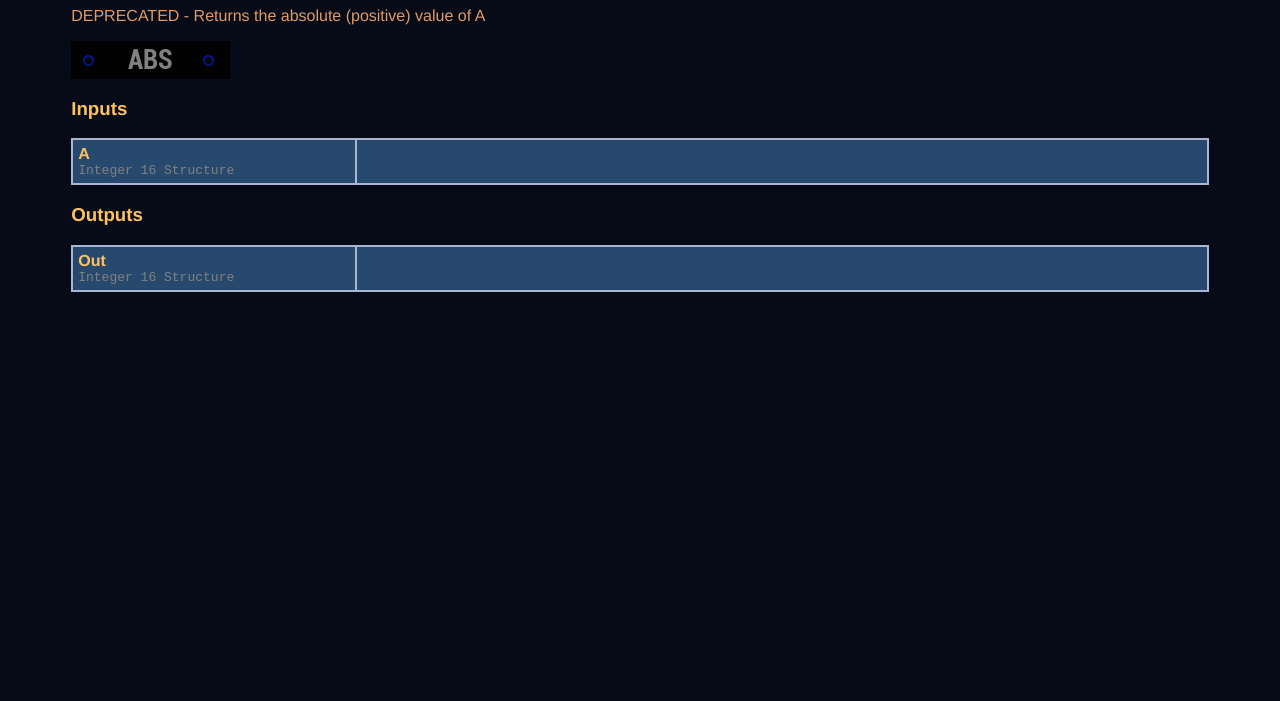
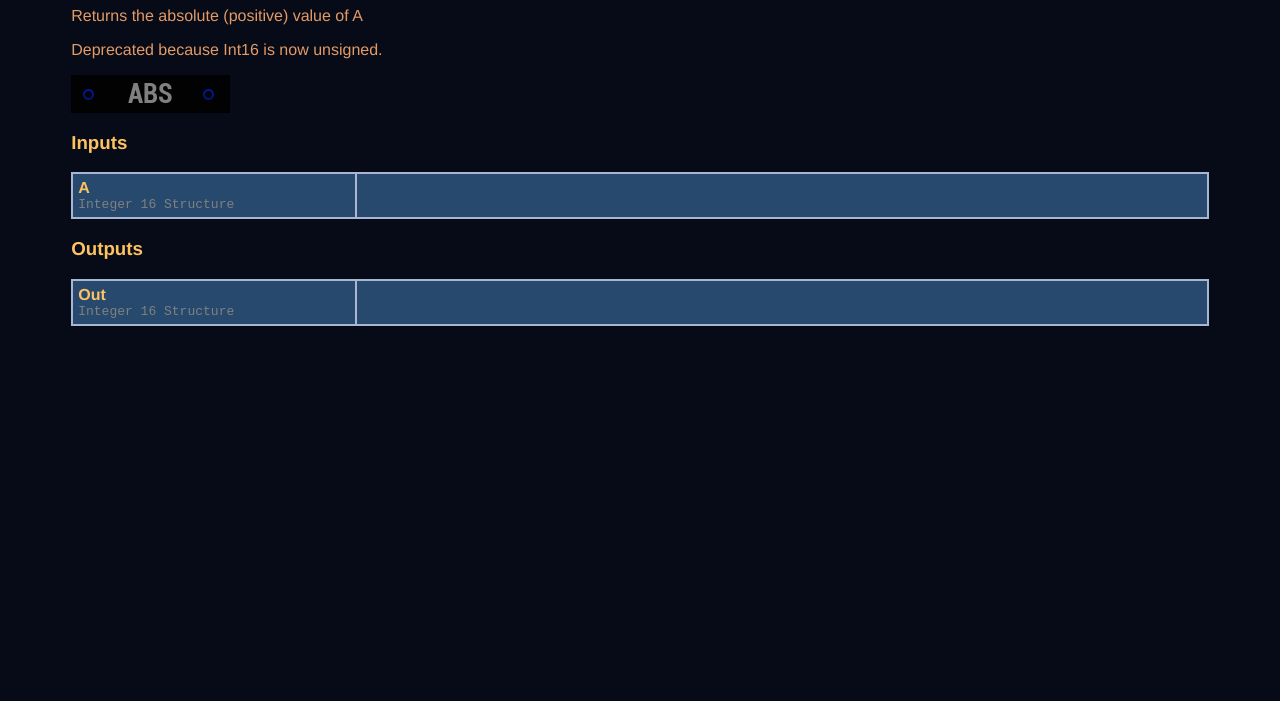
Before and after one commit to edgarbarney/Int16forBPs_Documentation, a plain HTML site: page Int16forBPsBPLibrary/nodes/Absolute (Int16).html in a window 1280 px wide. Shown: the part 99-800 px from the top of the page. Drawn offline with Linux system fonts and the light colour scheme.

Commit message:
Update Absolute (Int16).html

```diff
--- a/Int16forBPsBPLibrary/nodes/Absolute (Int16).html
+++ b/Int16forBPsBPLibrary/nodes/Absolute (Int16).html
@@ -11,7 +11,8 @@
       <a class="navbar_style">&gt;</a>
       <a class="navbar_style">Absolute (Int 16)</a>
       <h1 class="title_style">Absolute (Int 16)</h1>
-      <p>DEPRECATED - Returns the absolute (positive) value of A</p>
+      <p>Returns the absolute (positive) value of A</p>
+      <p>Deprecated because Int16 is now unsigned.</p>
       <img src="../img/nd_img_Absolute (Int16).png" />
       <h3 class="title_style">Inputs</h3>
       <table>
```
